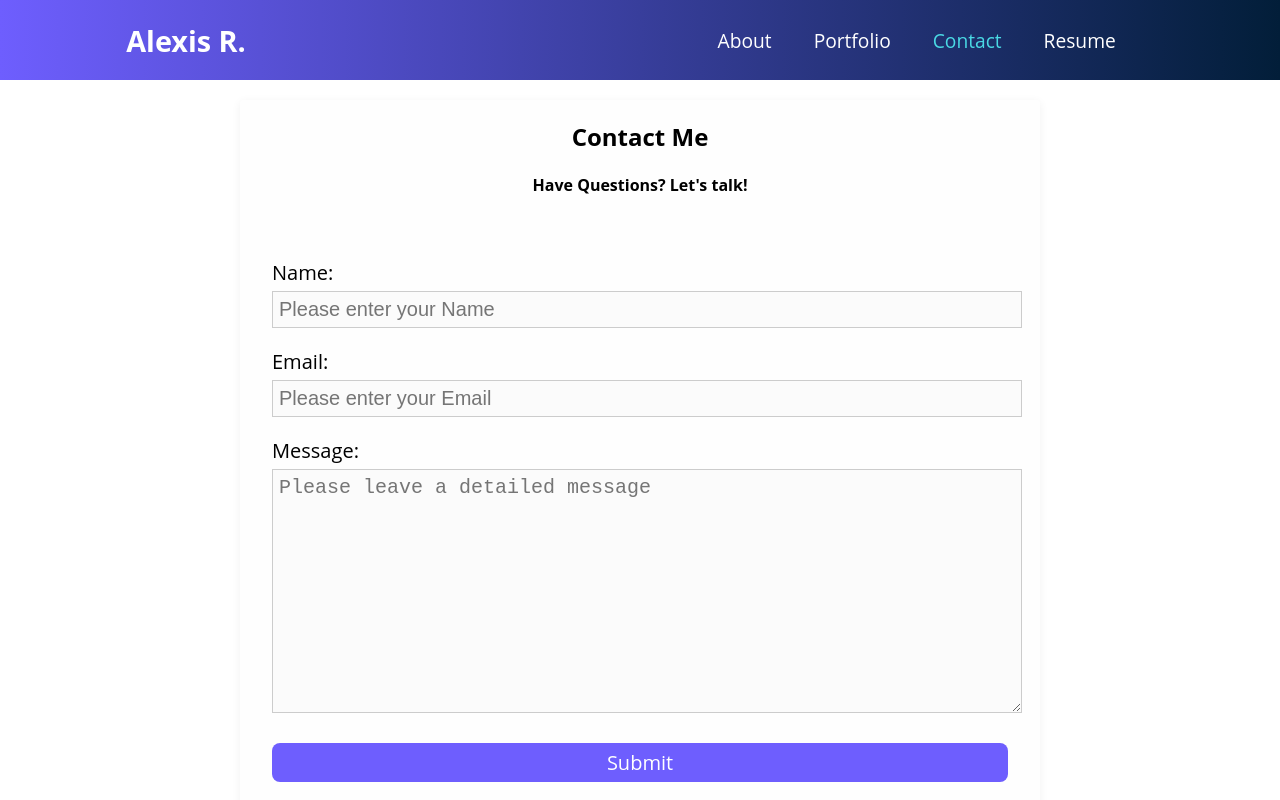
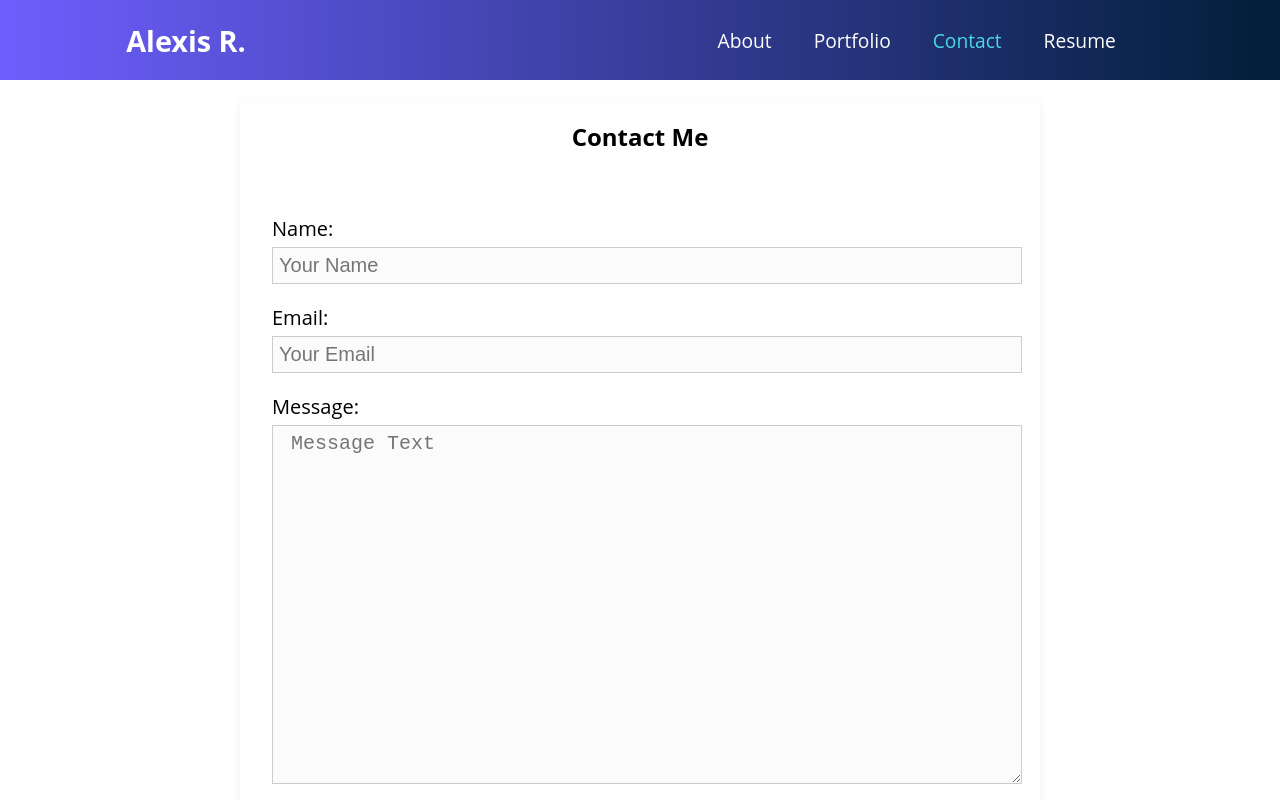
Before and after one commit to alex-501/Portfolio, a React (Create React App) app: page /contact in a window 1280 px wide. Shown: the top 800 px of the page. Built offline with nearby package versions, Linux system fonts and the light colour scheme.

Commit message:
Update Contact.jsx

```diff
--- a/src/components/pages/Contact/Contact.jsx
+++ b/src/components/pages/Contact/Contact.jsx
@@ -1,174 +1,82 @@
-import React, { useState } from "react";
-import styles from "./contact.module.css";
+//toast link : https://www.npmjs.com/package/react-toastify
+
 import { ToastContainer, toast } from "react-toastify";
 import validator from "validator";
 import * as emailjs from "emailjs-com";
+import React, { useState } from "react";
+import styles from "./contact.module.css";
 
 const initialState = {
-    name: "",
-    email: "",
-    message: "",
-};
-export default function Contact() {
-    const [formData, setFormData] = useState(initialState);
+    name: "",   email: "",   message: "",};
 
-    const handleBlur = e => {
-        //Some validation checks
+    export default function Contact()
+    {const [formData, setFormData] = useState(initialState);
 
-        if (e.target.name === "name" && !e.target.value.trim()) {
-            return toast.error("Name is required");
-        }
+        //validation checks
+const handleBlur = e =>
+    {     if (e.target.name === "name" && !e.target.value.trim()) { return toast.error("Name is required");}
+        if (e.target.name === "email" && !e.target.value.trim()) { return toast.error("Email is required");}
+        if ( e.target.name === "email" &&!validator.isEmail(e.target.value.trim()))
+        {    return toast.error("Email is not valid");}
+        if (e.target.name === "message" && !e.target.value)
+         {    return toast.error("Message is required");}
 
-        if (e.target.name === "email" && !e.target.value.trim()) {
-            return toast.error("Email is required");
-        }
+        const newFormData = {   ...formData, [e.target.name]: e.target.value.trim(),};
+        setFormData(newFormData);   };
 
-        if (
-            e.target.name === "email" &&
-            !validator.isEmail(e.target.value.trim())
-        ) {
-            return toast.error("Email is not valid");
-        }
+    const handleChange = e => {  const newFormData = {  ...formData, [e.target.name]: e.target.value,};
 
-        if (e.target.name === "message" && !e.target.value) {
-            return toast.error("Message is required");
-        }
+        setFormData(newFormData);};
+//send email w. options
+        const sendEmail = (email, subject, message) => {
+        let templateParams = { from_name: email,to_name: "AlexisRodriguez830@yahoo.com",
+     subject: subject, message,  message_html: ` <p> ${message} </p>`,};
+      //emailjs
+            emailjs   .send(          "service_xkl8sfk",     "template_ecof9nj",
+                templateParams,                "user_5OHoK1jze114OvpZI9jdD" )
+         //then
+                .then(result =>  {console.log(result.text);
+                //succesful email:
+                    toast.success(   "Email Recieved, I will get back to you soon.",{ autoClose: 6000 } );  })
+            //else catch err
+                    .catch(error => console.log(error));    };
 
-        //setting the state (formData)
+    const handleSubmit = e => {  e.preventDefault();
+if (!validator.isEmail(formData.email))
+{return toast.error("Email is not valid");}
+        sendEmail(
+            formData.email, `New Email from ${formData.name}`, formData.message );
+        toast.info("Sending your Message");
+        setFormData(initialState);};
 
-        const newFormData = {
-            ...formData,
-            [e.target.name]: e.target.value.trim(),
-        };
-
-        setFormData(newFormData);
-    };
-
-    const handleChange = e => {
-        const newFormData = {
-            ...formData,
-            [e.target.name]: e.target.value,
-        };
-
-        setFormData(newFormData);
-    };
-
-    //Function to use the EMAILJS library
-    const sendEmail = (email, subject, message) => {
-        //Email options
-        let templateParams = {
-            from_name: email,
-            to_name: "jbeard1989.jb@gmail.com",
-            subject: subject,
-            message,
-            message_html: `<p> ${message} </p>`,
-        };
-
-        //This is an important part, You will need to update Service_ID, Template_ID, User_ID according to your credentials,
-
-        //You can get these credentials from (https://dashboard.emailjs.com/sign-up), SIgn up for a free account and the after you log in you will see the dashboard.
-
-        //Then you can look at the left menu of dashboard for (Email Services, Email Templates), create one of each, try to select gmail for email services as that will be easier. they both will give you an ID somewhat similliar to the attached one. copy and replace them.
-
-        //YOu can find your userID  from (https://dashboard.emailjs.com/admin/integration)
-
-        emailjs
-            .send(
-                "service_xkl8sfk",
-                "template_ecof9nj",
-                templateParams,
-                "user_5OHoK1jze114OvpZI9jdD"
-            )
-            .then(result => {
-                console.log(result.text);
-                toast.success(
-                    "We've recieved your message. Thank you soo much for connecting with us. we will contact you soon.",
-                    { autoClose: 6000 }
-                );
-            })
-            .catch(error => console.log(error));
-    };
-
-    const handleSubmit = e => {
-        e.preventDefault();
-
-        //Checking if the email is valid, Before submitting
-        if (!validator.isEmail(formData.email)) {
-            return toast.error("Email is not valid");
-        }
-
-        //Sending the Email Here
-        sendEmail(
-            formData.email,
-            `New Email from ${formData.name}`,
-            formData.message
-        );
-        //just a notification to keep the user updated
-        toast.info("Sending your Message");
-
-        //resetting the form data here
-        setFormData(initialState);
-    };
-
-    return (
-        <div className={styles.formCard}>
+    return (   <div className={styles.formCard}>
             <h2 style={{ textAlign: "center" }}>Contact Me</h2>
-            <h4 style={{ textAlign: "center" }}>
-                Have Questions? Let's talk!
-            </h4>
-
-            {/* For Reference: https://www.npmjs.com/package/react-toastify */}
-            <ToastContainer
+<ToastContainer
                 position="top-center"
                 pauseOnFocusLoss={false}
-                autoClose={4000}
-            />
+                autoClose={4000}   />
             <form onSubmit={handleSubmit} className={styles.form}>
                 <div>
                     <label htmlFor="name">Name:</label>
                     <input
-                        placeholder="Please enter your Name"
-                        value={formData.name}
-                        id="name"
-                        name="name"
-                        required
-                        aria-required
-                        onChange={handleChange}
-                        onBlur={handleBlur}
-                    />
-                </div>
+                        placeholder="Your Name"
+       value={formData.name}
+                        id="name" name="name"
+                        required     aria-required
+                        onChange={handleChange} onBlur={handleBlur}/></div>
 
                 <div>
                     <label htmlFor="email">Email:</label>
-                    <input
-                        placeholder="Please enter your Email"
-                        value={formData.email}
-                        id="email"
-                        name="email"
-                        required
-                        aria-required
-                        onBlur={handleBlur}
-                        onChange={handleChange}
-                    />
-                </div>
+                    <input        placeholder="Your Email"     value={formData.email}
+                        id="email"     name="email"     required
+                        aria-required  onBlur={handleBlur}onChange={handleChange}/> </div>
 
                 <div>
                     <label htmlFor="message">Message:</label>
                     <textarea
-                        placeholder="Please leave a detailed message"
-                        name="message"
-                        required
-                        value={formData.message}
-                        aria-required
-                        id="message"
-                        cols="30"
-                        rows="10"
-                        onBlur={handleBlur}
-                        onChange={handleChange}
-                    ></textarea>
-                </div>
-                <input type="submit" className={styles.button} />
-            </form>
-        </div>
-    );
-}
+                        placeholder=" Message Text"  name="message"
+                        required    value={formData.message}
+                        aria-required  id="message"    cols="40" rows="15"
+                        onBlur={handleBlur}   onChange={handleChange}
+                    ></textarea></div>
+                <input type="submit" className={styles.button} />  </form> </div>);}
```
